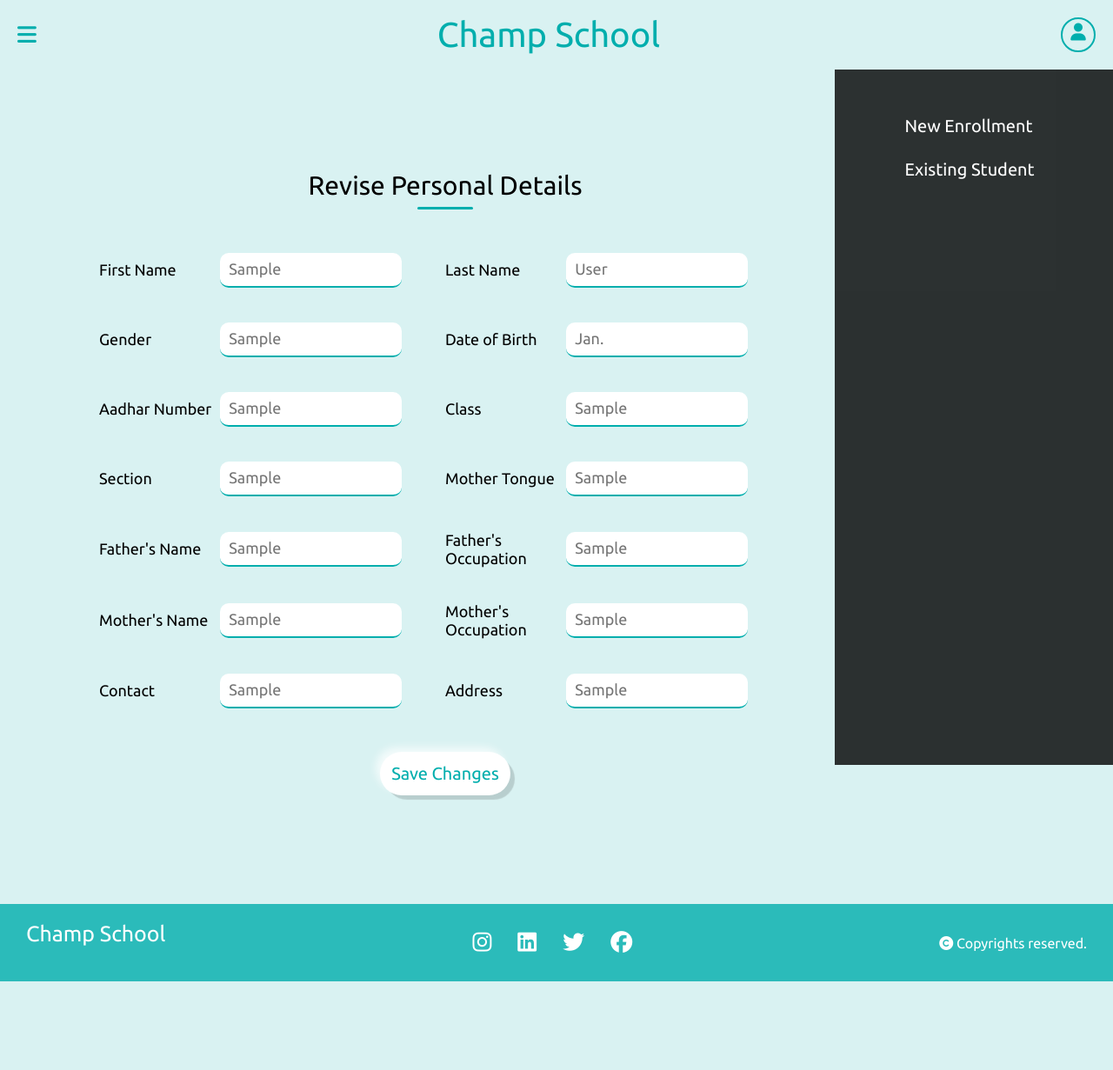
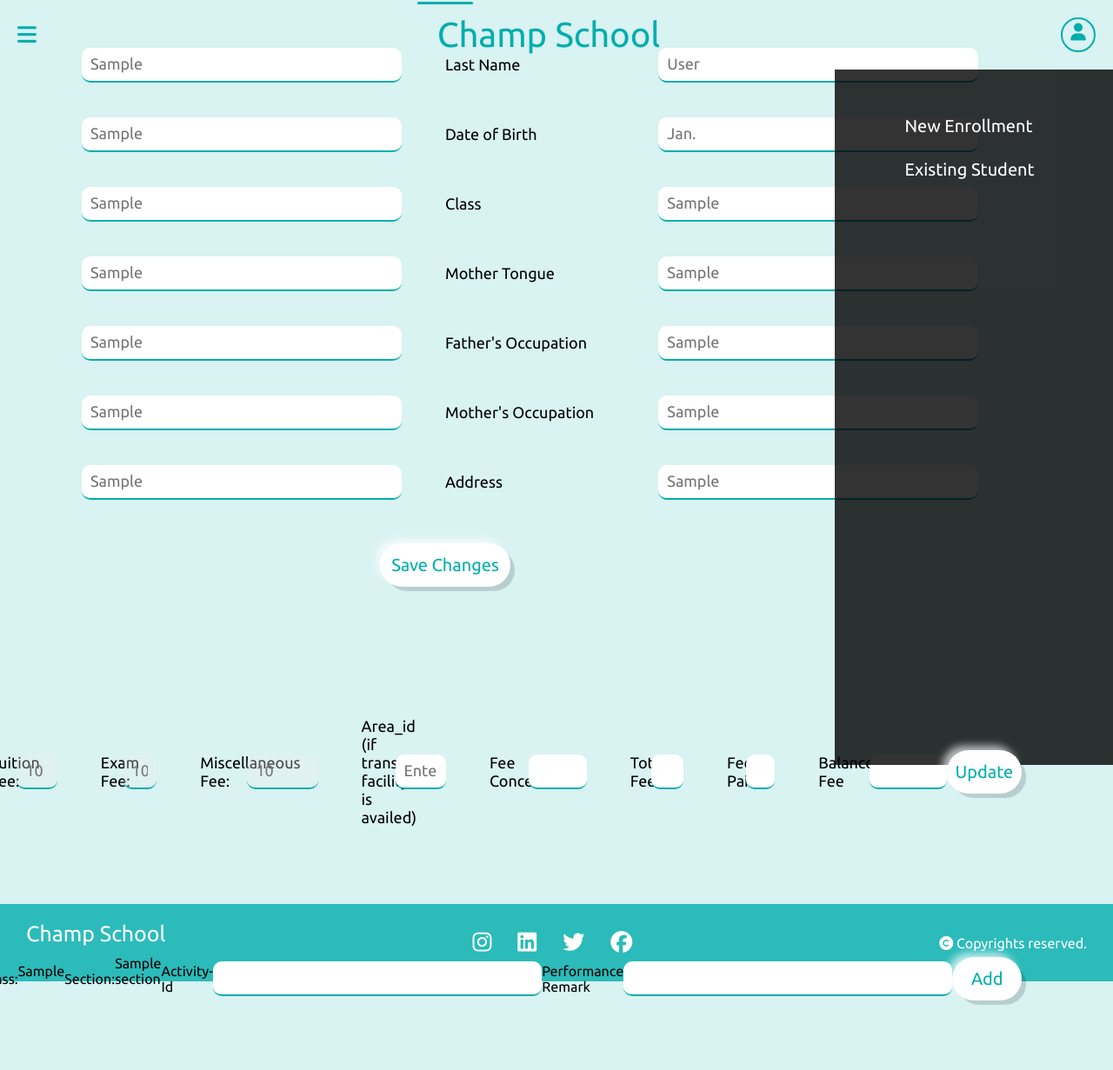
Before and after one commit to bgvshiva2004/School_Admin_System, a Django app: template school_management/templates/student_management.html in a window 1280 px wide. Shown: the whole page at 87% size. Before the commit the page ends 1129 px from the top, so only its background shows below. Run offline with Django 3.2, Linux system fonts and the light colour scheme; the template is opened without the code that fills it: most values are stand-ins (such as "Sample title", 1, 10 or a date in 2020); some libraries are stand-ins or nearby versions; some web fonts are replaced.

Commit message:
forms style

```diff
--- a/school_management/home/views.py
+++ b/school_management/home/views.py
@@ -717,6 +717,7 @@
                 subject= employee.subject
                 role = employee.role
 
+
                 details = {
                     'first_name': first_name,
                     'last_name': last_name,
--- a/school_management/templates/student_management.html
+++ b/school_management/templates/student_management.html
@@ -388,7 +388,7 @@
             </form>
 
             {% if fetch_details %}
-            <form action="/fee/" method="post" id='fetch_fill' id = "fee_entry_form" style="display:none;">
+            <form action="/fee/" method="post" id='fetch_fill' id = "fee_entry_form">
                 {% csrf_token %}
                 <input type='hidden' name='form_type' value='fill'>
             <div class="double">
@@ -519,7 +519,7 @@
             </form>
 
           {% if details_for_cc %}
-            <form action="/cocurricular_performance/" method="post" style="display: none;">
+            <form action="/cocurricular_performance/" method="post">
                 <input type='hidden' name='form_type' value='fill'>
                 {% csrf_token %}
                 <label>Student: </label>{{details_for_cc.student_name}}<br></br>
```
Also changed, not shown: school_management/templates/employee_management.html (+5 -5 lines).
